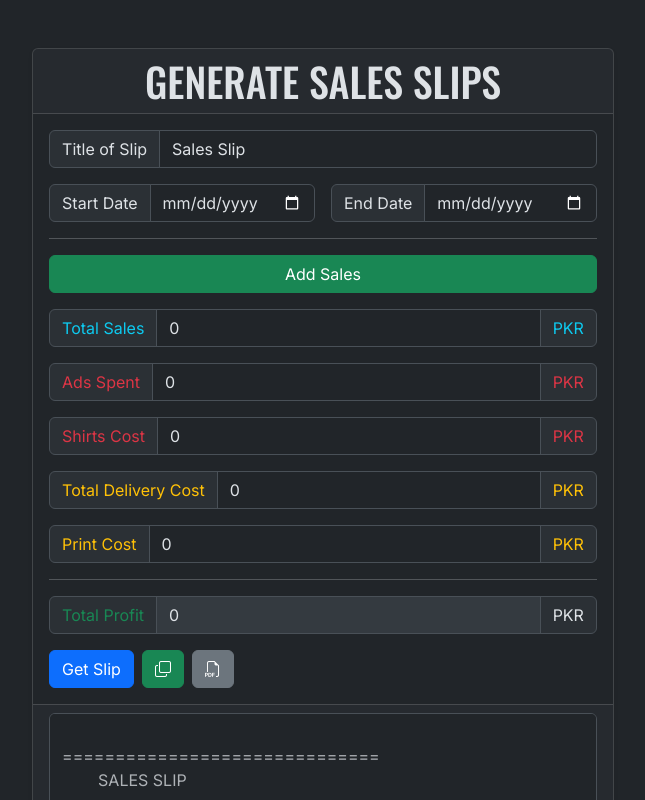
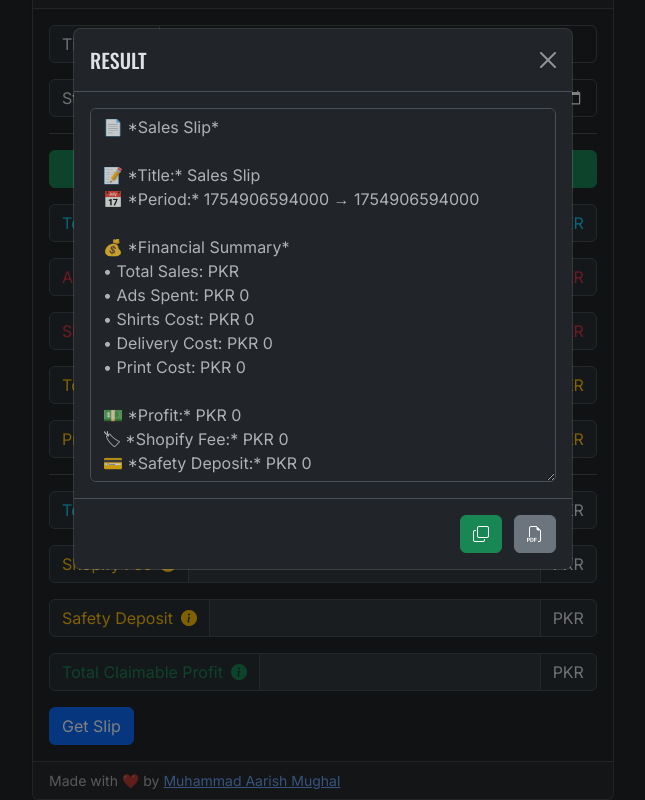
Before and after one commit to Aarishmughal/store-app, a React (Vite) app: page / in a window 1280 px wide. Both pictures are taken after a click on the button "Get Slip". Shown: the whole page, without its empty margins (317-962 px from the left). Built offline with nearby package versions, Linux system fonts and the light colour scheme.

Commit message:
Added Further Decutions to Form

```diff
--- a/package.json
+++ b/package.json
@@ -16,6 +16,7 @@
         "bootstrap": "^5.3.7",
         "bootstrap-icons": "^1.13.1",
         "react": "^19.1.1",
+        "react-bootstrap": "^2.10.10",
         "react-dom": "^19.1.1"
     },
     "devDependencies": {
--- a/src/App.css
+++ b/src/App.css
@@ -1,5 +1,5 @@
 .btn {
-    transition: all 0.2s ease-in-out !important;
+    transition: all 0.1s ease-in-out !important;
 }
 .btn:hover {
     filter: brightness(0.9) !important;
--- a/src/App.jsx
+++ b/src/App.jsx
@@ -1,10 +1,15 @@
 import { useState } from "react";
 import "./App.css";
+import { OverlayTrigger, Tooltip } from "react-bootstrap";
 import FormField from "./components/FormField";
+import {
+  SHIRT_COST,
+  SHOPIFY_FEE_PERCENTAGE,
+  SAFETY_DEPOSIT_PERCENTAGE,
+} from "./constants";
 import { getSalesSlipTemplate } from "./salesSlipTemplate";
 import { getSalesSlipPdfTemplate } from "./salesSlipPdfTemplate";
-
-const SHIRT_COST = 500;
+import round from "./utils/round";
 function App() {
   const [details, setDetails] = useState({
     title: `Sales Slip`,
@@ -41,7 +46,6 @@ function App() {
   };
 
   const calculateTotalSales = () => {
-        // Save the current sale to salesHistory before updating details
     setSalesHistory((prevHistory) => [...prevHistory, sale]);
     setDetails((prevDetails) => ({
       ...prevDetails,
@@ -58,7 +62,17 @@ function App() {
       totalPayable: 0,
     });
   };
-
+  const calculateShopifyFee = () => {
+    return calculateProfit() * SHOPIFY_FEE_PERCENTAGE;
+  };
+  const calculateSafetyDeposit = () => {
+    return (
+      (calculateProfit() - calculateShopifyFee()) * SAFETY_DEPOSIT_PERCENTAGE
+    );
+  };
+  const calculateClaimableProfit = () => {
+    return calculateProfit() - calculateShopifyFee() - calculateSafetyDeposit();
+  };
   const calculateProfit = () => {
     const {
       totalSales,
@@ -82,7 +96,15 @@ function App() {
   const handleGetSlip = (e) => {
     e.preventDefault();
     const profit = calculateProfit();
-        setResult(getSalesSlipTemplate(details, profit));
+    setResult(
+      getSalesSlipTemplate(
+        details,
+        profit,
+        calculateShopifyFee(),
+        calculateSafetyDeposit(),
+        calculateClaimableProfit()
+      )
+    );
   };
 
   // Handler to copy the slip to clipboard
@@ -93,7 +115,6 @@ function App() {
   };
 
   const handlePrintPdf = () => {
-        // Calculate profit and prepare data for PDF
     const profit = calculateProfit();
     const pdfHtml = getSalesSlipPdfTemplate(profit, details, salesHistory);
     const printWindow = window.open("", "", "width=800,height=600");
@@ -110,9 +131,7 @@ function App() {
           className="card shadow-sm"
           style={{ maxWidth: "700px", minWidth: "300px" }}
         >
-                    <h1 className="card-header text-center">
-                        Generate Sales Slips
-                    </h1>
+          <h1 className="card-header text-center">Generate Sales Slips</h1>
           <div className="card-body">
             <div className="row g-3 mb-3">
               <div className="col-12">
@@ -120,7 +139,7 @@ function App() {
                   label="Title of Slip"
                   type="text"
                   name="title"
-                                    value={details.title}
+                  value={details.title || ""}
                   handleInputChange={handleInputChange}
                 />
               </div>
@@ -131,7 +150,7 @@ function App() {
                   label="Start Date"
                   type="date"
                   name="startDate"
-                                    value={details.startDate}
+                  value={details.startDate || ""}
                   handleInputChange={handleInputChange}
                 />
               </div>
@@ -140,7 +159,7 @@ function App() {
                   label="End Date"
                   type="date"
                   name="endDate"
-                                    value={details.endDate}
+                  value={details.endDate || ""}
                   handleInputChange={handleInputChange}
                 />
               </div>
@@ -151,44 +170,37 @@ function App() {
               data-bs-toggle="modal"
               data-bs-target="#salesModal"
             >
-                            Add Sales
+              <i className="bi bi-database-fill-add me-2"></i>Add New Sale
             </button>
             <div
-                            class="modal fade"
+              className="modal fade"
               id="salesModal"
-                            tabindex="-1"
+              tabIndex="-1"
               aria-labelledby="salesModalLabel"
               aria-hidden="true"
             >
-                            <div class="modal-dialog">
-                                <div class="modal-content">
-                                    <div class="modal-header">
-                                        <h1
-                                            class="modal-title fs-5"
-                                            id="salesModalLabel"
-                                        >
-                                            Add Sales
+              <div className="modal-dialog">
+                <div className="modal-content">
+                  <div className="modal-header">
+                    <h1 className="modal-title fs-5" id="salesModalLabel">
+                      Add New Sale
                     </h1>
                     <button
                       type="button"
-                                            class="btn-close"
+                      className="btn-close"
                       data-bs-dismiss="modal"
                       aria-label="Close"
                     ></button>
                   </div>
-                                    <div class="modal-body">
+                  <div className="modal-body">
                     <div className="row g-3 mb-3">
                       <div className="col-12">
                         <FormField
                           label="Order No."
                           type="text"
                           name="orderNumber"
-                                                    value={
-                                                        sale.orderNumber || ""
-                                                    }
-                                                    handleInputChange={
-                                                        handleSaleChange
-                                                    }
+                          value={sale.orderNumber || ""}
+                          handleInputChange={handleSaleChange}
                         />
                       </div>
                     </div>
@@ -198,12 +210,8 @@ function App() {
                           label="Shirts Count"
                           type="number"
                           name="shirtsCount"
-                                                    value={
-                                                        sale.shirtsCount || ""
-                                                    }
-                                                    handleInputChange={
-                                                        handleSaleChange
-                                                    }
+                          value={sale.shirtsCount || ""}
+                          handleInputChange={handleSaleChange}
                         />
                       </div>
                     </div>
@@ -213,31 +221,27 @@ function App() {
                           label="Total Payable"
                           type="number"
                           name="totalPayable"
-                                                    value={
-                                                        sale.totalPayable || ""
-                                                    }
-                                                    handleInputChange={
-                                                        handleSaleChange
-                                                    }
+                          value={sale.totalPayable || ""}
+                          handleInputChange={handleSaleChange}
                         />
                       </div>
                     </div>
                   </div>
-                                    <div class="modal-footer">
+                  <div className="modal-footer">
                     <button
                       type="button"
-                                            class="btn btn-secondary"
+                      className="btn btn-secondary"
                       data-bs-dismiss="modal"
                     >
                       Cancel
                     </button>
                     <button
                       type="button"
-                                            class="btn btn-primary"
+                      className="btn btn-primary"
                       data-bs-dismiss="modal"
                       onClick={calculateTotalSales}
                     >
-                                            Save changes
+                      Add Sale
                     </button>
                   </div>
                 </div>
@@ -251,13 +255,12 @@ function App() {
                   className="text-info"
                   name="totalSales"
                   value={
-                                        Array.isArray(details.totalSales)
+                    (Array.isArray(details.totalSales)
                       ? details.totalSales.reduce(
-                                                  (acc, val) =>
-                                                      acc + Number(val),
+                          (acc, val) => acc + Number(val),
                           0
                         )
-                                            : details.totalSales
+                      : details.totalSales) || ""
                   }
                   currency="PKR"
                   handleInputChange={handleInputChange}
@@ -271,7 +274,7 @@ function App() {
                   type="number"
                   className="text-danger"
                   name="totalAdsSpent"
-                                    value={details.totalAdsSpent}
+                  value={details.totalAdsSpent || ""}
                   currency="PKR"
                   handleInputChange={handleInputChange}
                 />
@@ -284,7 +287,7 @@ function App() {
                   type="number"
                   className="text-danger"
                   name="totalShirtsCost"
-                                    value={details.totalShirtsCost}
+                  value={details.totalShirtsCost || ""}
                   currency="PKR"
                   handleInputChange={handleInputChange}
                 />
@@ -297,7 +300,7 @@ function App() {
                   type="number"
                   className="text-warning"
                   name="totalDeliveryCost"
-                                    value={details.totalDeliveryCost}
+                  value={details.totalDeliveryCost || ""}
                   currency="PKR"
                   handleInputChange={handleInputChange}
                 />
@@ -310,7 +313,7 @@ function App() {
                   type="number"
                   className="text-warning"
                   name="totalPrintCost"
-                                    value={details.totalPrintCost}
+                  value={details.totalPrintCost || ""}
                   currency="PKR"
                   handleInputChange={handleInputChange}
                 />
@@ -320,48 +323,210 @@ function App() {
             <div className="row g-3 mb-3">
               <div className="col-12">
                 <div className="input-group">
-                                    <span className="input-group-text text-success">
+                  <span className="input-group-text text-info">
                     Total Profit
+                    <OverlayTrigger
+                      placement={"top"}
+                      delay={{ show: 250, hide: 400 }}
+                      overlay={
+                        <Tooltip>
+                          Total Profit after deducting regular expenses.
+                        </Tooltip>
+                      }
+                    >
+                      <i
+                        className="bi bi-info-circle-fill ms-2"
+                        style={{ cursor: "pointer" }}
+                      ></i>
+                    </OverlayTrigger>
                   </span>
                   <input
                     className="form-control"
                     type="number"
-                                        value={calculateProfit()}
+                    value={round(calculateProfit()) || ""}
                     disabled
                     readOnly
                   />
-                                    <span className="input-group-text">
-                                        PKR
+                  <span className="input-group-text">PKR</span>
+                </div>
+              </div>
+            </div>
+            <div className="row g-3 mb-3">
+              <div className="col-12">
+                <div className="input-group">
+                  <span className="input-group-text text-warning">
+                    Shopify Fee
+                    <OverlayTrigger
+                      placement={"top"}
+                      delay={{ show: 250, hide: 400 }}
+                      overlay={
+                        <Tooltip>
+                          Fee for Shopify Store, collected once every week.
+                          Should be about <strong>1,875PKR</strong> for
+                          stability.
+                        </Tooltip>
+                      }
+                    >
+                      <i
+                        className="bi bi-info-circle-fill ms-2"
+                        style={{ cursor: "pointer" }}
+                      ></i>
+                    </OverlayTrigger>
                   </span>
+                  <input
+                    className="form-control"
+                    type="number"
+                    value={round(calculateShopifyFee()) || ""}
+                    disabled
+                    readOnly
+                  />
+                  <span className="input-group-text">PKR</span>
+                </div>
+              </div>
+            </div>
+            <div className="row g-3 mb-3">
+              <div className="col-12">
+                <div className="input-group">
+                  <span className="input-group-text text-warning">
+                    Safety Deposit
+                    <OverlayTrigger
+                      placement={"top"}
+                      delay={{ show: 250, hide: 400 }}
+                      overlay={
+                        <Tooltip>
+                          <strong>20%</strong> Fee collected as a safety
+                          measure, collected once every week. Important in case
+                          of unexpected expenses.
+                        </Tooltip>
+                      }
+                    >
+                      <i
+                        className="bi bi-info-circle-fill ms-2"
+                        style={{ cursor: "pointer" }}
+                      ></i>
+                    </OverlayTrigger>
+                  </span>
+                  <input
+                    className="form-control"
+                    type="number"
+                    value={round(calculateSafetyDeposit()) || ""}
+                    disabled
+                    readOnly
+                  />
+                  <span className="input-group-text">PKR</span>
+                </div>
+              </div>
+            </div>
+            <div className="row g-3 mb-3">
+              <div className="col-12">
+                <div className="input-group">
+                  <span className="input-group-text text-success">
+                    Total Claimable Profit
+                    <OverlayTrigger
+                      placement={"top"}
+                      delay={{ show: 250, hide: 400 }}
+                      overlay={
+                        <Tooltip>
+                          Final amount classed as{" "}
+                          <strong>Claimable Profit</strong>, which can be
+                          withdrawn by owners.
+                        </Tooltip>
+                      }
+                    >
+                      <i
+                        className="bi bi-info-circle-fill ms-2"
+                        style={{ cursor: "pointer" }}
+                      ></i>
+                    </OverlayTrigger>
+                  </span>
+                  <input
+                    className="form-control"
+                    type="number"
+                    value={round(calculateClaimableProfit()) || ""}
+                    disabled
+                    readOnly
+                  />
+                  <span className="input-group-text">PKR</span>
                 </div>
               </div>
             </div>
             <button
               className="btn btn-primary me-2"
               onClick={handleGetSlip}
+              data-bs-toggle="modal"
+              data-bs-target="#textResultData"
             >
               Get Slip
             </button>
+            <div
+              className="modal fade"
+              id="textResultData"
+              tabIndex="-1"
+              aria-labelledby="textResultDataLabel"
+              aria-hidden="true"
+            >
+              <div className="modal-dialog">
+                <div className="modal-content">
+                  <div className="modal-header">
+                    <h1 className="modal-title fs-5" id="textResultDataLabel">
+                      Result
+                    </h1>
+                    <button
+                      type="button"
+                      className="btn-close"
+                      data-bs-dismiss="modal"
+                      aria-label="Close"
+                    ></button>
+                  </div>
+                  <div className="modal-body">
+                    <textarea
+                      className="form-control text-muted"
+                      rows="15"
+                      value={result}
+                      readOnly
+                    />
+                  </div>
+                  <div className="modal-footer">
+                    <OverlayTrigger
+                      placement={"top"}
+                      delay={{ show: 250, hide: 400 }}
+                      overlay={<Tooltip>Copy to Clipboard.</Tooltip>}
+                    >
                       <button
                         className="btn btn-success me-2"
                         onClick={handleCopySlip}
                       >
-                            <i class="bi bi-copy"></i>
+                        <i className="bi bi-copy"></i>
                       </button>
+                    </OverlayTrigger>
+                    <OverlayTrigger
+                      placement={"top"}
+                      delay={{ show: 250, hide: 400 }}
+                      overlay={<Tooltip>Export to PDF.</Tooltip>}
+                    >
                       <button
                         className="btn btn-secondary"
                         onClick={handlePrintPdf}
                       >
                         <i className="bi bi-filetype-pdf"></i>
                       </button>
+                    </OverlayTrigger>
+                  </div>
+                </div>
+              </div>
+            </div>
           </div>
           <div className="card-footer">
-                        <textarea
-                            className="form-control text-muted"
-                            rows="5"
-                            value={result}
-                            readOnly
-                        />
+            <p className="text-muted small mb-0">
+              Made with ❤️ by{" "}
+              <a
+                href="https://github.com/Aarishmughal"
+                target="_blank"
+                rel="noopener noreferrer"
+              >
+                Muhammad Aarish Mughal
+              </a>
+            </p>
           </div>
         </div>
       </div>
--- /dev/null
+++ b/src/constants.jsx
@@ -0,0 +1,3 @@
+export const SHIRT_COST = 500;
+export const SHOPIFY_FEE_PERCENTAGE = 0.25;
+export const SAFETY_DEPOSIT_PERCENTAGE = 0.2;
--- a/src/salesSlipPdfTemplate.js
+++ b/src/salesSlipPdfTemplate.js
@@ -1,16 +1,11 @@
 // salesSlipPdfTemplate.js
 // Exports a function that returns the HTML for the printable PDF slip
-
+import round from "./utils/round";
 export function getSalesSlipPdfTemplate(totalProfit, details, sales) {
   // Calculate total sales sum if it's an array
   const totalSalesSum = Array.isArray(details.totalSales)
     ? details.totalSales.reduce((acc, val) => acc + Number(val), 0)
     : Number(details.totalSales);
-    const round = (val) =>
-        Number(val).toLocaleString("en-PK", {
-            minimumFractionDigits: 1,
-            maximumFractionDigits: 1,
-        });
   // Render each sale as a row
   let salesRows = "";
   if (Array.isArray(sales) && sales.length > 0) {
--- a/src/salesSlipTemplate.js
+++ b/src/salesSlipTemplate.js
@@ -1,24 +1,28 @@
-export function getSalesSlipTemplate(details, profit) {
-    return `
-==============================
-        SALES SLIP
-==============================
-Title       : ${details.title}
-Period      : ${details.startDate} → ${details.endDate}
+export function getSalesSlipTemplate(
+    details,
+    profit,
+    shopifyFee,
+    safetyDeposit,
+    claimableProfit
+) {
+    return `📄 *Sales Slip*
 
-------------------------------
-Financial Summary
-------------------------------
-Total Sales       : PKR ${details.totalSales}
-Ads Spent         : PKR ${details.totalAdsSpent}
-Shirts Cost       : PKR ${details.totalShirtsCost}
-Delivery Cost     : PKR ${details.totalDeliveryCost}
-Print Cost        : PKR ${details.totalPrintCost}
+📝 *Title:* ${details.title}
+📅 *Period:* ${details.startDate} → ${details.endDate}
 
-------------------------------
-TOTAL PROFIT      : ***PKR ${profit}***
-==============================
-       _This sales receipt may or may not be updated in the future._
-==============================
+💰 *Financial Summary*
+• Total Sales: PKR ${details.totalSales}
+• Ads Spent: PKR ${details.totalAdsSpent}
+• Shirts Cost: PKR ${details.totalShirtsCost}
+• Delivery Cost: PKR ${details.totalDeliveryCost}
+• Print Cost: PKR ${details.totalPrintCost}
+
+💵 *Profit:* PKR ${profit}
+🏷 *Shopify Fee:* PKR ${shopifyFee}
+💳 *Safety Deposit:* PKR ${safetyDeposit}
+
+✅ *Total Claimable Profit:* PKR ${claimableProfit}
+
+_This sales receipt may or may not be updated in the future._
 `;
 }
--- /dev/null
+++ b/src/utils/round.jsx
@@ -0,0 +1,6 @@
+export default function round(val) {
+  Number(val).toLocaleString("en-PK", {
+    minimumFractionDigits: 1,
+    maximumFractionDigits: 1,
+  });
+}
```
Also changed, not shown: src/main.jsx (+10 -9 lines), 2 other files (tests, documents, lock files or other folders). Lines whose indentation alone changed are shown as unchanged.
